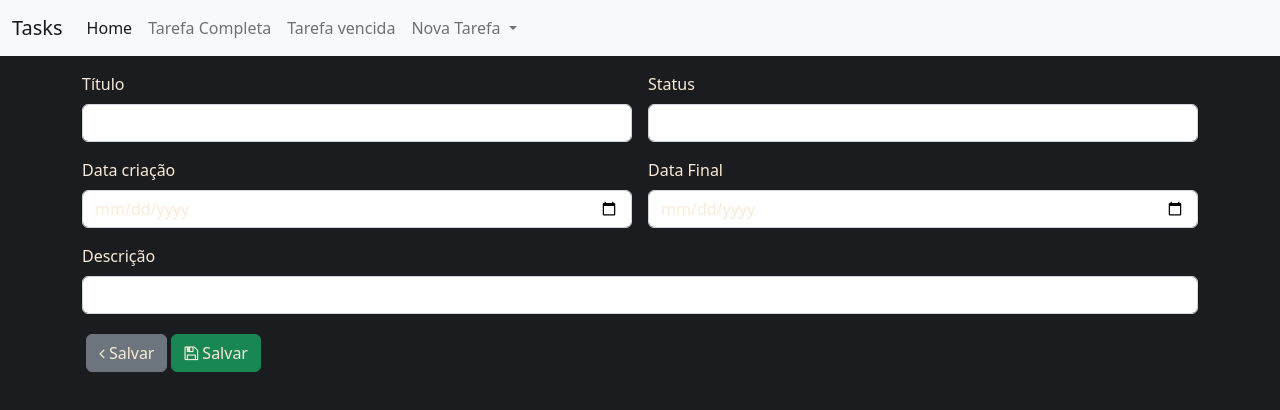
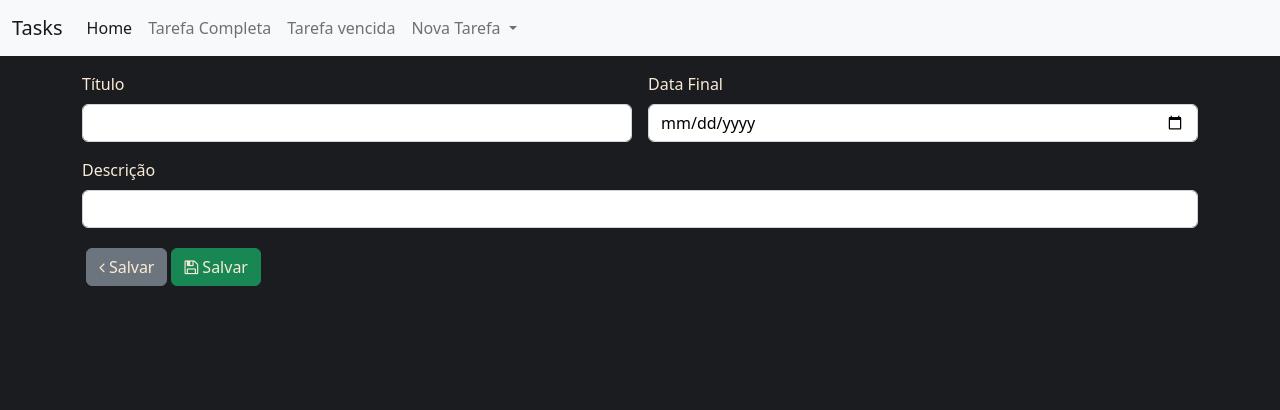
Before and after one commit to francelinom/todo-list-angular, an Angular app: page /taskForm in a window 1280 px wide. Shown: the top 410 px of the page. Built offline with nearby package versions, Linux system fonts and the light colour scheme.

Commit message:
feat criando nova tarefa

```diff
--- a/src/app/components/task/task-form/task-form.component.css
+++ b/src/app/components/task/task-form/task-form.component.css
@@ -1,3 +1,7 @@
 *{
   color: antiquewhite;
 }
+
+input, .texto-mensagem {
+  color: black;
+}
--- a/src/app/components/task/task-form/task-form.component.html
+++ b/src/app/components/task/task-form/task-form.component.html
@@ -1,16 +1,12 @@
+<div class="alert alert-success alert-dismissible fade show m-3" role="alert" *ngIf="mensagem">
+  <span class="texto-mensagem">{{mensagem}}</span>
+  <button type="button" class="btn-close" data-bs-dismiss="alert" aria-label="Close"></button>
+</div>
 <div class="container mt-3">
   <form class="row g-3" [formGroup]="formulario" (ngSubmit)="salvarTask()">
     <div class="col-md-6">
       <label for="titulo" class="form-label">Título</label>
       <input type="text" class="form-control" id="titulo" formControlName="title">
-    </div>
-    <div class="col-md-6">
-      <label for="status" class="form-label">Status</label>
-      <input type="text" class="form-control" id="status" formControlName="status">
-    </div>
-    <div class="col-md-6">
-      <label for="dataCriacao" class="form-label">Data criação</label>
-      <input type="date" class="form-control" id="dataCriacao" formControlName="createdAt">
     </div>
     <div class="col-md-6">
       <label for="dataFinal" class="form-label">Data Final</label>
@@ -22,7 +18,7 @@
     </div>
 
     <div class="col-12">
-      <button type="button" class="btn btn-secondary m-1">
+      <button type="button" class="btn btn-secondary m-1" [routerLink]="['/']">
         <i class="fa fa-angle-left"></i> Salvar
       </button>
       <button type="submit" class="btn btn-success">
--- a/src/app/components/task/task-form/task-form.component.ts
+++ b/src/app/components/task/task-form/task-form.component.ts
@@ -9,6 +9,7 @@ import { FormBuilder, FormGroup } from '@angular/forms';
 })
 export class TaskFormComponent implements OnInit {
   formulario!: FormGroup;
+  mensagem: string = '';
   constructor(
     private taskService: TaskService,
     private formBuilder: FormBuilder
@@ -18,16 +19,24 @@ export class TaskFormComponent implements OnInit {
     this.formulario = this.formBuilder.group({
       title: [null],
       description: [null],
-      createdAt: [null],
       deadLine: [null],
-      updatedAt: [null],
-      status: [null],
     });
   }
 
   salvarTask() {
-    this.taskService.createTask(this.formulario.value).subscribe((resp) => {
-      console.log(resp);
-    });
+    const form = {
+      ...this.formulario.value,
+      deadLine: this.formulario.value.deadLine + 'T09:00:00',
+    };
+
+    this.taskService.createTask(form).subscribe(
+      (resp) => {
+        this.mensagem = 'Tarefa cadastrada com sucesso!';
+      },
+      (error) =>
+        (this.mensagem =
+          'Erro ao cadastrar tarefa. Por favor tente mais tarde!')
+    );
+    this.mensagem = '';
   }
 }
--- a/src/app/service/task.service.ts
+++ b/src/app/service/task.service.ts
@@ -16,6 +16,6 @@ export class TaskService {
   }
 
   createTask(task: any): Observable<any> {
-    return this.http.post<any>(`${API}`, task);
+    return this.http.post<any>(`${API}tasks`, task);
   }
 }
```
